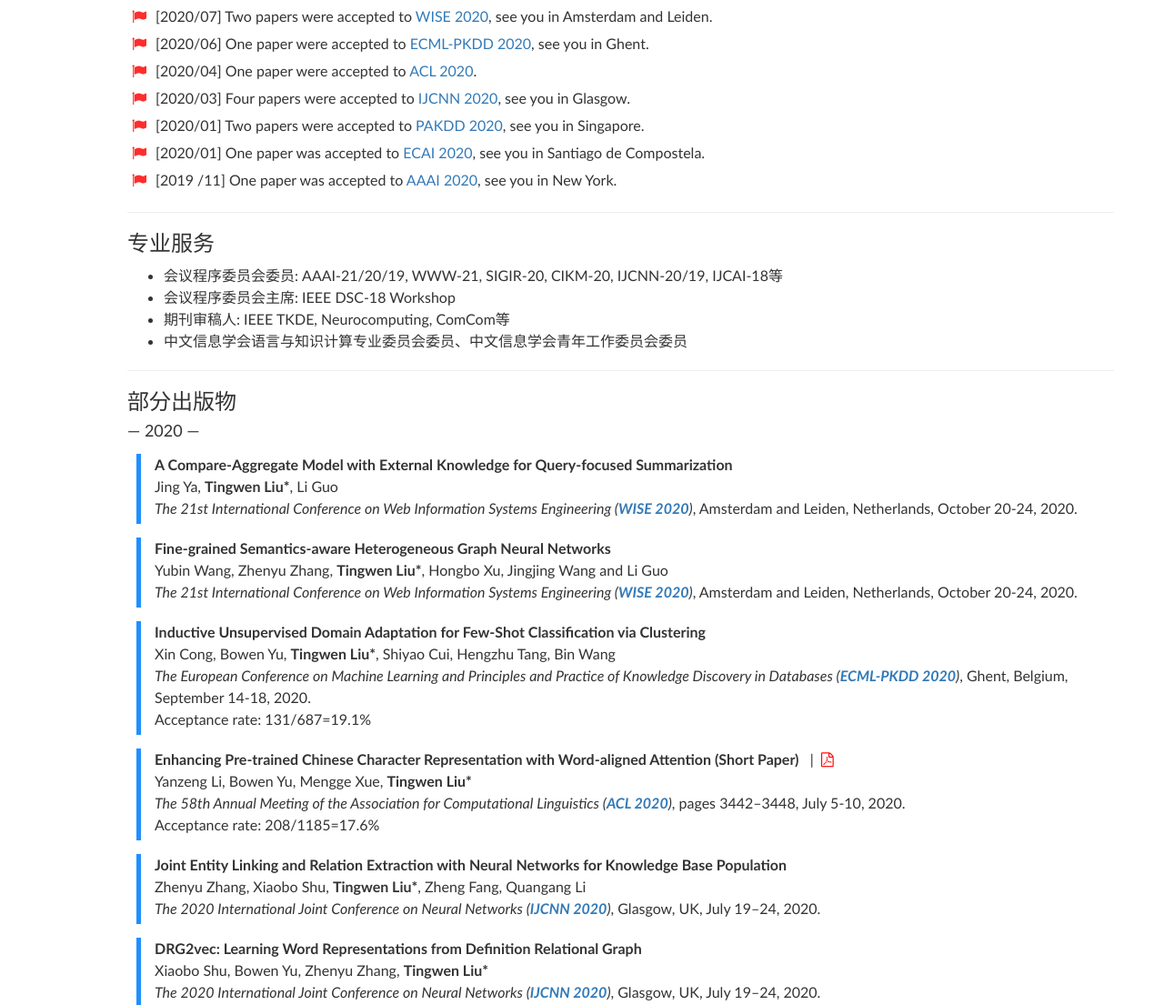
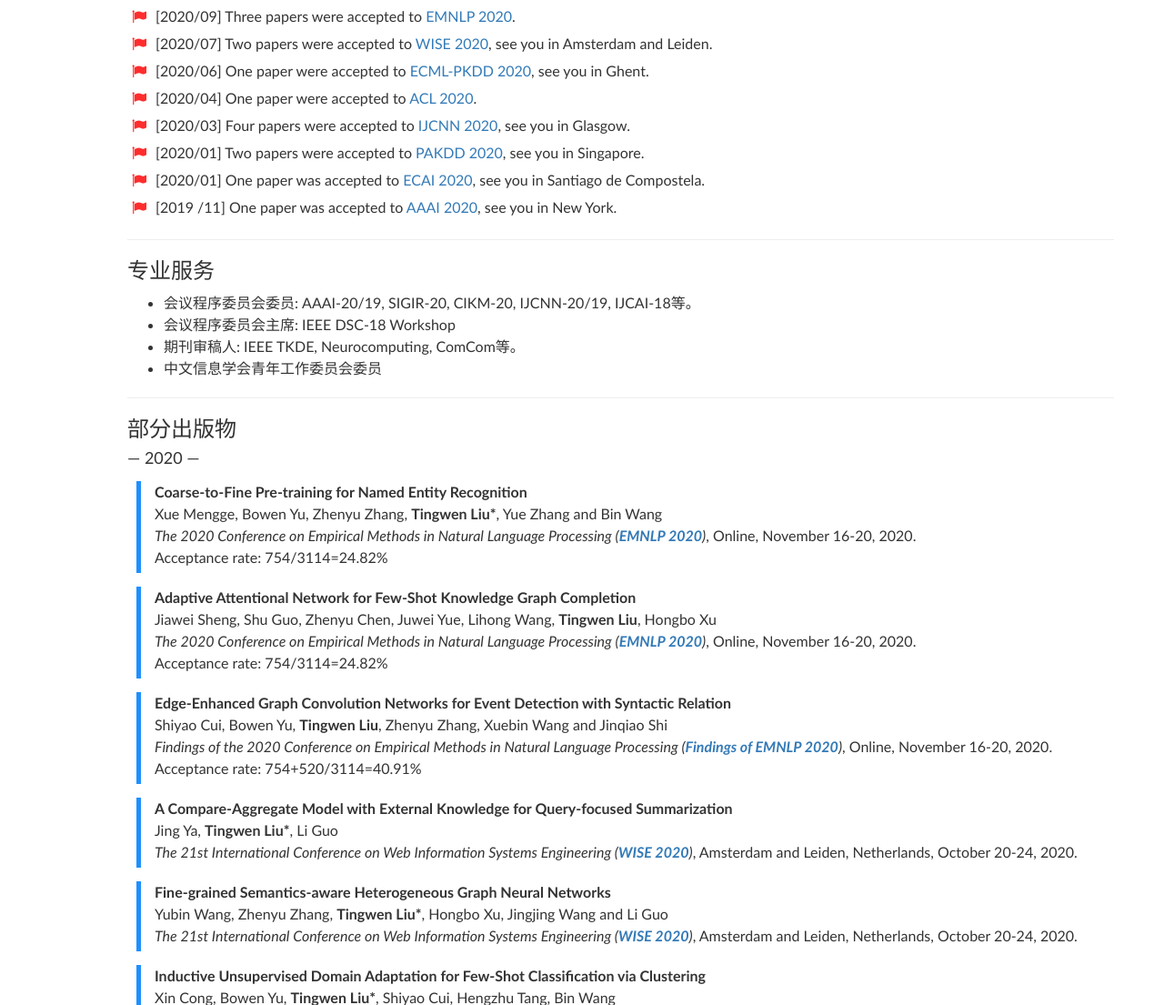
Before and after one commit to kdsec/kdsec.github.io, a plain HTML site: page tingwen_zh.html in a window 1280 px wide. Shown: the part 399-1504 px from the top of the page at 91% size. Drawn offline with nearby package versions, Linux system fonts and the light colour scheme.

Commit message:
Add files via upload

```diff
--- a/tingwen_zh.html
+++ b/tingwen_zh.html
@@ -62,7 +62,7 @@
                 </p>
                 <h3 style="padding-top:-1px"></h3>
                 <p><i class="fa fa-globe"></i>&nbsp;中国北京海淀区闵庄路甲89号A3楼</p>
-                <p><i class="fa fa-envelope"></i>&nbsp;liutingwen[at]iie.ac.cn</p>
+                <p><i class="fa fa-envelope"></i>&nbsp;liutignwen[at]iie.ac.cn</p>
                 <p><i class="fa fa-university"></i> <a href="https://scholar.google.com.hk/citations?user=JqOOSuIAAAAJ&hl=en" target="_blank">Google Scholar</a>&nbsp;&nbsp;/&nbsp;
 						<!-- <a href="https://orcid.org/0000-0002-5936-6678" target="_blank">ORCID</a>&nbsp;/&nbsp; -->
 						<a href="https://dblp.org/pers/l/Liu:Tingwen.html" target="_blank">DBLP</a>
@@ -75,6 +75,7 @@
         </h3>
         <div class='news' style="padding-left: 5px">
             <ul>
+				<li><i class="fa fa-flag"></i>[2020/09] Three papers were accepted to <a href="https://2020.emnlp.org/" target="_blank">EMNLP 2020</a>.</li>
 				<li><i class="fa fa-flag"></i>[2020/07] Two papers were accepted to <a href="http://wasp.cs.vu.nl/WISE2020/call-for-papers.html" target="_blank">WISE 2020</a>, see you in Amsterdam and Leiden.</li>
 				<li><i class="fa fa-flag"></i>[2020/06] One paper were accepted to <a href="https://ecmlpkdd2020.net/" target="_blank">ECML-PKDD 2020</a>, see you in Ghent.</li>
 				<li><i class="fa fa-flag"></i>[2020/04] One paper were accepted to <a href="https://acl2020.org/program/accepted/" target="_blank">ACL 2020</a>.</li>
@@ -90,10 +91,10 @@
             专业服务
         </h3>
         <ul>
-		<li>会议程序委员会委员: AAAI-21/20/19, WWW-21, SIGIR-20, CIKM-20, IJCNN-20/19, IJCAI-18等
-		<li>会议程序委员会主席: IEEE DSC-18 Workshop
-		<li>期刊审稿人: IEEE TKDE, Neurocomputing, ComCom等
-		<li>中文信息学会语言与知识计算专业委员会委员、中文信息学会青年工作委员会委员
+            <li>会议程序委员会委员: AAAI-20/19, SIGIR-20, CIKM-20, IJCNN-20/19, IJCAI-18等。
+			<li>会议程序委员会主席: IEEE DSC-18 Workshop
+            <li>期刊审稿人: IEEE TKDE, Neurocomputing, ComCom等。
+			<li>中文信息学会青年工作委员会委员
         </ul>
 
 
@@ -104,6 +105,42 @@
         <h4>
             — 2020 —
         </h4>
+		<div class="media">
+			<div class="media-body">
+				<p class="media-heading">
+					<strong>Coarse-to-Fine Pre-training for Named Entity Recognition</strong>
+					<!-- &nbsp;&nbsp;|&nbsp;&nbsp;<a href=" " target="_blank"><i class="fa fa-file-pdf-o" style="color:red"></i></a>&nbsp; -->
+					<!-- <a href="" target="_blank"> <i class="fa fa-github"></i></a> -->
+					<br/>Xue Mengge, Bowen Yu, Zhenyu Zhang, <strong>Tingwen Liu*</strong>, Yue Zhang and Bin Wang<br/>
+					<em>The 2020 Conference on Empirical Methods in Natural Language Processing (<strong><a href="https://2020.emnlp.org/">EMNLP 2020</a></strong>)</em>, Online, November 16-20, 2020.<br/>
+					Acceptance rate: 754/3114=24.82%
+				</p >
+			</div>
+		</div>
+		<div class="media">
+			<div class="media-body">
+				<p class="media-heading">
+					<strong>Adaptive Attentional Network for Few-Shot Knowledge Graph Completion</strong>
+					<!-- &nbsp;&nbsp;|&nbsp;&nbsp;<a href=" " target="_blank"><i class="fa fa-file-pdf-o" style="color:red"></i></a>&nbsp; -->
+					<!-- <a href="" target="_blank"> <i class="fa fa-github"></i></a> -->
+					<br/>Jiawei Sheng, Shu Guo, Zhenyu Chen, Juwei Yue, Lihong Wang, <strong>Tingwen Liu</strong>, Hongbo Xu<br/>
+					<em>The 2020 Conference on Empirical Methods in Natural Language Processing (<strong><a href="https://2020.emnlp.org/">EMNLP 2020</a></strong>)</em>, Online, November 16-20, 2020.<br/>
+					Acceptance rate: 754/3114=24.82%
+				</p >
+			</div>
+		</div>
+		<div class="media">
+			<div class="media-body">
+				<p class="media-heading">
+					<strong>Edge-Enhanced Graph Convolution Networks for Event Detection with Syntactic Relation</strong>
+					<!-- &nbsp;&nbsp;|&nbsp;&nbsp;<a href=" " target="_blank"><i class="fa fa-file-pdf-o" style="color:red"></i></a>&nbsp; -->
+					<!-- <a href="" target="_blank"> <i class="fa fa-github"></i></a> -->
+					<br/>Shiyao Cui, Bowen Yu, <strong>Tingwen Liu</strong>, Zhenyu Zhang, Xuebin Wang and Jinqiao Shi<br/>
+					<em>Findings of the 2020 Conference on Empirical Methods in Natural Language Processing (<strong><a href="https://2020.emnlp.org/">Findings of EMNLP 2020</a></strong>)</em>, Online, November 16-20, 2020.<br/>
+					Acceptance rate: 754+520/3114=40.91%
+				</p >
+			</div>
+		</div>
 		<div class="media">
 			<div class="media-body">
 				<p class="media-heading">
```
Also changed, not shown: index.html (+38 -0 lines).
